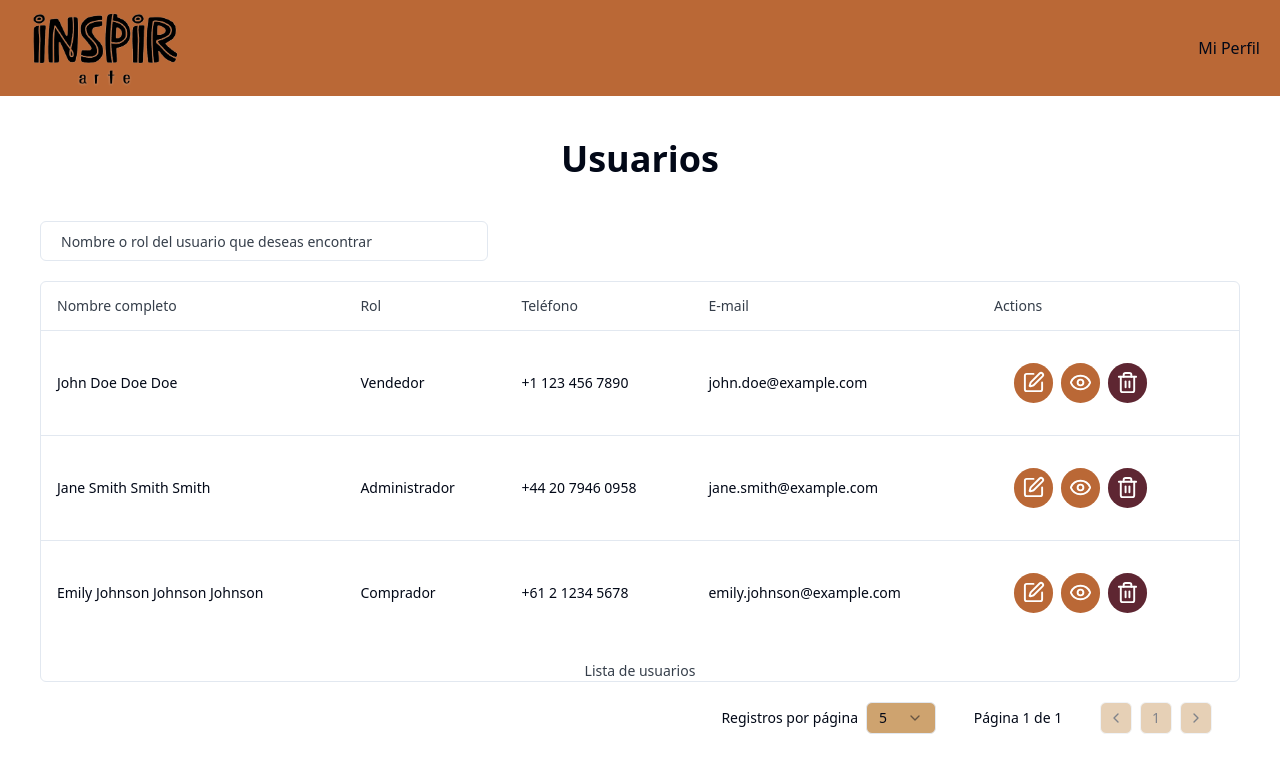
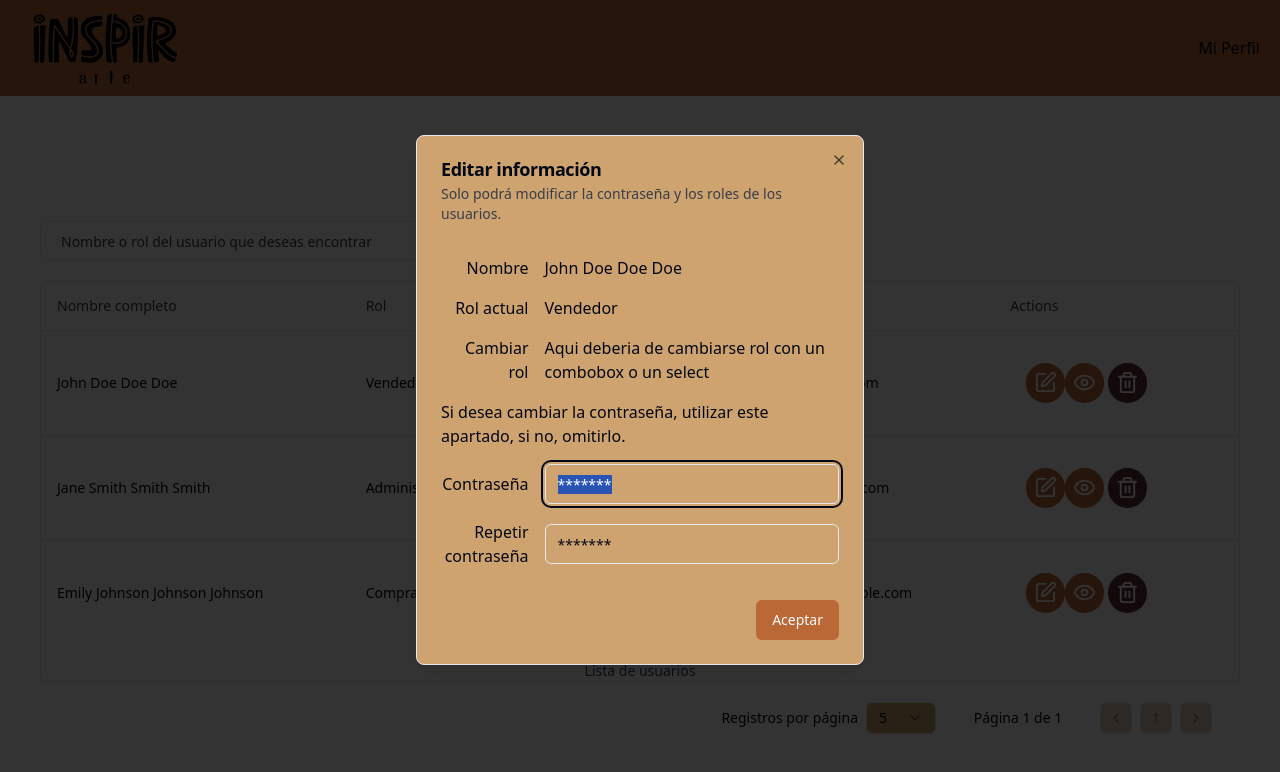
Before and after one commit to No-Country-simulation/c19-73-t-python-react, a React (Vite) app in the folder frontend/: page /data in a window 1280 px wide. Both pictures are taken after a click on the button 1033 px from the left and 382 px from the top of the page. Shown: the top 772 px of the page. Built offline with nearby package versions, Linux system fonts and the light colour scheme.

Commit message:
ver información y editar rol usuario- Frontend

```diff
--- /dev/null
+++ b/frontend/src/components/actions-cells.tsx
@@ -0,0 +1,193 @@
+import React, { useState } from 'react';
+
+import { Label } from '@radix-ui/react-label';
+import { Eye, SquarePen, Trash2 } from 'lucide-react';
+
+import {
+  Dialog,
+  DialogContent,
+  DialogDescription,
+  DialogFooter,
+  DialogHeader,
+  DialogTitle,
+  DialogTrigger,
+} from '../components/ui/dialog';
+import type { usuario } from '../router/views/manage-users/user';
+import { Button } from './ui/button';
+import { Input } from './ui/input';
+import { TableCell } from './ui/table';
+
+interface ActionsCellProps {
+  usuario: usuario;
+}
+
+const ActionsCell: React.FC<ActionsCellProps> = ({ usuario }) => {
+  const [selectedUsuario, setSelectedUsuario] = useState<usuario | null>(null);
+
+  const handleViewClick = () => {
+    setSelectedUsuario(usuario);
+  };
+
+  const handleClose = () => {
+    setSelectedUsuario(null);
+  };
+
+  return (
+    <TableCell className='flex text-center'>
+      <Dialog>
+        <DialogTrigger asChild>
+          <Button className='rounded-full px-2' onClick={handleViewClick}>
+            <SquarePen size={23} color='#ffffff' />
+          </Button>
+        </DialogTrigger>
+        {selectedUsuario && (
+          <DialogContent className='sm:max-w-md'>
+            <DialogHeader>
+              <DialogTitle>Editar información</DialogTitle>
+              <DialogDescription>
+                Solo podrá modificar la contraseña y los roles de los usuarios.
+              </DialogDescription>
+            </DialogHeader>
+            <div className='grid gap-4 py-4'>
+              <div className='grid grid-cols-4 items-center gap-4'>
+                <Label htmlFor='Nombre' className='col-span-1 text-right'>
+                  Nombre
+                </Label>
+                <Label htmlFor='nombre' className='col-span-3'>
+                  {selectedUsuario.nombre}
+                </Label>
+              </div>
+              <div className='grid grid-cols-4 items-center gap-4'>
+                <Label htmlFor='rolLabel' className='col-span-1 text-right'>
+                  Rol actual
+                </Label>
+                <Label htmlFor='rol' className='col-span-3'>
+                  {selectedUsuario.rol_id}
+                </Label>
+              </div>
+              <div className='grid grid-cols-4 items-center gap-4'>
+                <Label htmlFor='rolLabel' className='col-span-1 text-right'>
+                  Cambiar rol
+                </Label>
+                <Label htmlFor='correo' className='col-span-3'>
+                  Aqui deberia de cambiarse rol con un combobox o un select
+                </Label>
+              </div>
+              <div className='grid grid-cols-4 items-center gap-4'>
+                <Label className='col-span-4'>
+                  Si desea cambiar la contraseña, utilizar este apartado, si no,
+                  omitirlo.
+                </Label>
+              </div>
+              <div className='grid grid-cols-4 items-center gap-4'>
+                <Label
+                  htmlFor='contraseñaLabel'
+                  className='col-span-1 text-right'
+                >
+                  Contraseña
+                </Label>
+                <Input
+                  id='contraseña'
+                  defaultValue='*******'
+                  className='col-span-3'
+                />
+              </div>
+              <div className='grid grid-cols-4 items-center gap-4'>
+                <Label
+                  htmlFor='contraseñaLabel'
+                  className='col-span-1 text-right'
+                >
+                  Repetir contraseña
+                </Label>
+                <Input
+                  id='contraseñaRep'
+                  defaultValue='*******'
+                  className='col-span-3'
+                />
+              </div>
+            </div>
+            <DialogFooter>
+              <Button type='button' onClick={handleClose}>
+                Aceptar
+              </Button>
+            </DialogFooter>
+          </DialogContent>
+        )}
+      </Dialog>
+      <Dialog>
+        <DialogTrigger asChild>
+          <Button className='rounded-full px-2' onClick={handleViewClick}>
+            <Eye size={23} color='#ffffff' />
+          </Button>
+        </DialogTrigger>
+        {selectedUsuario && (
+          <DialogContent className='sm:max-w-md'>
+            <DialogHeader>
+              <DialogTitle>Ver información de usuario</DialogTitle>
+            </DialogHeader>
+            <div className='grid gap-4 py-4'>
+              <div className='grid grid-cols-4 items-center gap-4'>
+                <Label htmlFor='nombreLabel' className='col-span-1 text-right'>
+                  Nombre
+                </Label>
+                <Label htmlFor='nombre' className='col-span-3'>
+                  {selectedUsuario.nombre}
+                </Label>
+              </div>
+              <div className='grid grid-cols-4 items-center gap-4'>
+                <Label
+                  htmlFor='telefonoLabel'
+                  className='col-span-1 text-right'
+                >
+                  Teléfono
+                </Label>
+                <Label htmlFor='telefono' className='col-span-3'>
+                  {selectedUsuario.telefono}
+                </Label>
+              </div>
+              <div className='grid grid-cols-4 items-center gap-4'>
+                <Label htmlFor='correoLabel' className='col-span-1 text-right'>
+                  E-mail
+                </Label>
+                <Label htmlFor='correo' className='col-span-3'>
+                  {selectedUsuario.correo}
+                </Label>
+              </div>
+              <div className='grid grid-cols-4 items-center gap-4'>
+                <Label
+                  htmlFor='direccionLabel'
+                  className='col-span-1 text-right'
+                >
+                  Dirección
+                </Label>
+                <Label htmlFor='direccion' className='col-span-3'>
+                  {selectedUsuario.direccion}
+                </Label>
+              </div>
+              <div className='grid grid-cols-4 items-center gap-4'>
+                <Label htmlFor='rolLabel' className='col-span-1 text-right'>
+                  Rol
+                </Label>
+                <Label htmlFor='rol' className='col-span-3'>
+                  {selectedUsuario.rol_id}
+                </Label>
+              </div>
+            </div>
+            <DialogFooter>
+              <Button type='button' onClick={handleClose}>
+                Aceptar
+              </Button>
+            </DialogFooter>
+          </DialogContent>
+        )}
+      </Dialog>
+      <div className='px-1'>
+        <Button className='rounded-full px-2' variant={'destructive'}>
+          <Trash2 size={23} color='#ffffff' />
+        </Button>
+      </div>
+    </TableCell>
+  );
+};
+
+export default ActionsCell;
--- a/frontend/src/components/columns.tsx
+++ b/frontend/src/components/columns.tsx
@@ -1,48 +1,27 @@
-import { ColumnDef } from "@tanstack/react-table";
-import type { usuario } from "../router/views/manage-users/user";
-import { SquarePen, Eye, Trash2 } from "lucide-react";
-import { Button } from "./ui/button";
-import { TableCell } from "./ui/table";
+import { ColumnDef } from '@tanstack/react-table';
+import type { usuario } from '../router/views/manage-users/user';
+import ActionsCell from './actions-cells';
 
-
-export const columns: ColumnDef<usuario>[]=[
+export const columns: ColumnDef<usuario>[] = [
   {
-        accessorKey: "nombre",
-        header: "Nombre completo",
+    accessorKey: 'nombre',
+    header: 'Nombre completo',
   },
   {
-        accessorKey: "rol_id",
-        header: "Rol",
+    accessorKey: 'rol_id',
+    header: 'Rol',
   },
   {
-        accessorKey: "telefono",
-        header: "Teléfono",
+    accessorKey: 'telefono',
+    header: 'Teléfono',
   },
   {
-        accessorKey: "correo",
-        header: "E-mail",
+    accessorKey: 'correo',
+    header: 'E-mail',
   },
   {
-        id:"actions",
-        header:"Actions",
-        cell: () =>(
-            <TableCell className='flex text-center'>
-              <div className='px-1'>
-                <Button className='rounded-full px-2'>
-                  <SquarePen size={23} color='#ffffff' />
-                </Button>
-              </div>
-              <div className='px-1'>
-                <Button className='rounded-full px-2'>
-                  <Eye size={23} color='#ffffff' />
-                </Button>
-              </div>
-              <div className='px-1'>
-                <Button className='rounded-full px-2' variant={'destructive'}>
-                  <Trash2 size={23} color='#ffffff' />
-                </Button>
-              </div>
-            </TableCell>
-        ),
+    id: 'actions',
+    header: 'Actions',
+    cell: ({ row }) => <ActionsCell usuario={row.original} />,
   },
 ];
--- a/frontend/src/router/Router.tsx
+++ b/frontend/src/router/Router.tsx
@@ -8,7 +8,7 @@ import { ThemesTester } from '../components/ui/themes-tester';
 import { registerUserAction } from './actions/auth';
 import { LayoutAuth, LoginPage, RegisterPage } from './views/auth';
 import { LayoutMain } from './views/main/Layout';
-import { LayoutView, InfoPage, EditInfo } from './views/viewInfo/index';
+import { LayoutView, InfoPage, EditInfo } from './views/perfil-users/viewInfo/index';
 import Users_Manage from './views/manage-users/users-manage';
 
 export const Router = () => {
--- a/frontend/src/router/views/auth/components/datatable-users.tsx
+++ b/frontend/src/router/views/auth/components/datatable-users.tsx
@@ -1,6 +1,6 @@
 import React, { useState } from 'react';
 import DatatablePagination from '../../../../components/datatable-pagination';
-import { Input, InputSearch } from '../../../../components/ui/input';
+import {InputSearch } from '../../../../components/ui/input';
 
 import {
   ColumnDef,
--- a/frontend/src/router/views/viewInfo/InfoPage.tsx
+++ b/frontend/src/router/views/perfil-users/viewInfo/InfoPage.tsx
@@ -1,5 +1,5 @@
-import { useAppSelector } from '../../../store/index';
-import { Button } from "../../../components/ui/button";
+import { useAppSelector } from '../../../../store/index';
+import { Button } from "../../../../components/ui/button";
 import { useNavigate } from 'react-router-dom';
 
 export const InfoPage = () => {
--- a/frontend/src/router/views/viewInfo/Layout.tsx
+++ b/frontend/src/router/views/perfil-users/viewInfo/Layout.tsx
@@ -1,5 +1,5 @@
 import { Outlet } from 'react-router-dom';
-import { Menu } from "../../../components/menu";
+import { Menu } from "../../../../components/menu";
 
 export const LayoutView = () => {
   /**
```
Also changed, not shown: frontend/src/router/views/perfil-users/viewInfo/EditInfo.tsx (renamed from frontend/src/router/views/viewInfo/EditInfo.tsx), frontend/src/router/views/perfil-users/viewInfo/index.ts (renamed from frontend/src/router/views/viewInfo/index.ts). Lines whose indentation alone changed are shown as unchanged.
